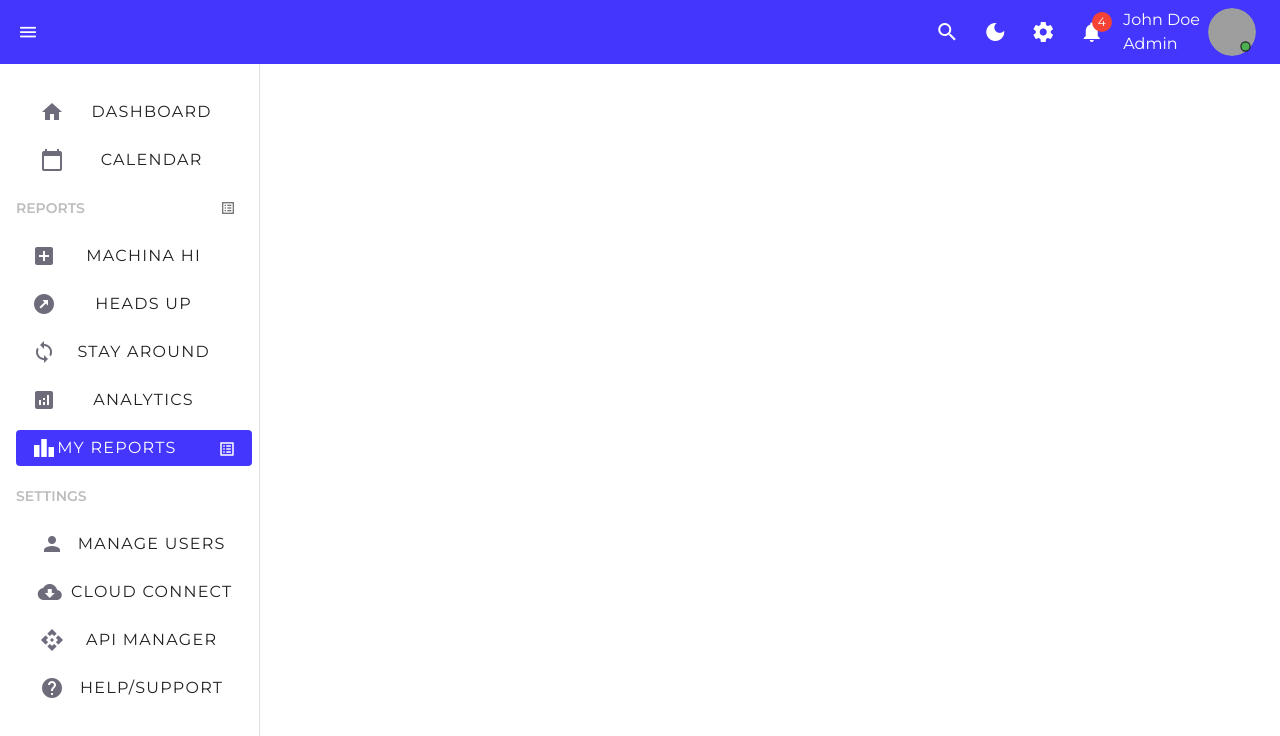
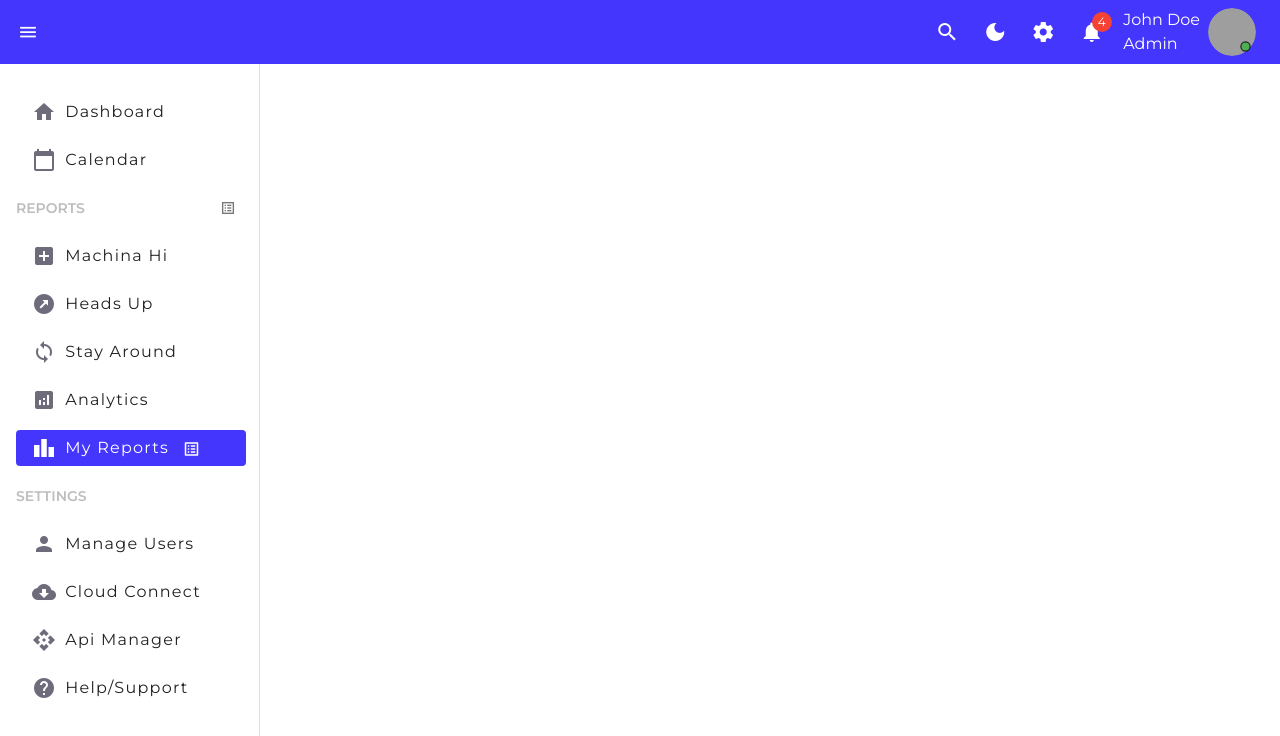
Before and after one commit to matiassemelman/edmachinachallenge, a Vue app: page / in a window 1280 px wide. Shown: the top 736 px of the page. Built offline with nearby package versions, Linux system fonts and the light colour scheme; grey boxes are pictures that could not be loaded.

Commit message:
Style: Change buttons and icons margins

```diff
--- a/src/components/NavBar.vue
+++ b/src/components/NavBar.vue
@@ -2,9 +2,9 @@
   <v-navigation-drawer permanent width="260">
     <v-list class="mt-4">
       <v-list-item v-for="link in links" :key="link.text">
-        <v-btn width="230" depressed color="white">
-          <v-icon color="#6E6B7B" class="mx-2">{{ link.icon }}</v-icon>
-          <v-list-item-title>{{ link.text }}</v-list-item-title>
+        <v-btn width="230" depressed color="white" class="text-left text-capitalize">
+          <v-icon color="#6E6B7B" class="mr-2 ">{{ link.icon }}</v-icon>
+          <v-list-item-title >{{ link.text }}</v-list-item-title>
         </v-btn>
       </v-list-item>
       <v-list-item>
@@ -17,15 +17,15 @@
         </v-card>
       </v-list-item>
       <v-list-item v-for="report in reports" :key="report.text" width="230">
-        <v-btn v-if="report.submenu.length > 0" depressed color="#4436FD">
-          <v-icon color="white">{{ report.icon }}</v-icon>
+        <v-btn v-if="report.submenu.length > 0" width="230" class="text-left text-capitalize" depressed color="#4436FD">
+          <v-icon color="white" class="mr-2">{{ report.icon }}</v-icon>
           <v-list-item-title class="white--text"
             >{{ report.text }}
-            <v-icon class="ml-10 pr-2" right>list_alt</v-icon>
+            <v-icon right>list_alt</v-icon>
           </v-list-item-title>
         </v-btn>
-        <v-btn v-else width="230" depressed color="white">
-          <v-icon color="#6E6B7B">{{ report.icon }}</v-icon>
+        <v-btn v-else width="230" depressed color="white" class="text-left text-capitalize">
+          <v-icon color="#6E6B7B" class="mr-2">{{ report.icon }}</v-icon>
           <v-list-item-title>{{ report.text }}</v-list-item-title>
         </v-btn>
       </v-list-item>
@@ -38,8 +38,8 @@
         </v-card>
       </v-list-item>
       <v-list-item v-for="setting in settings" :key="setting.text">
-        <v-btn width="230" depressed color="white">
-          <v-icon color="#6E6B7B" class="mx-2">{{ setting.icon }}</v-icon>
+        <v-btn width="230" depressed color="white" class="text-left text-capitalize">
+          <v-icon color="#6E6B7B" class="mr-2">{{ setting.icon }}</v-icon>
           <v-list-item-title>{{ setting.text }}</v-list-item-title>
         </v-btn>
       </v-list-item>
```
